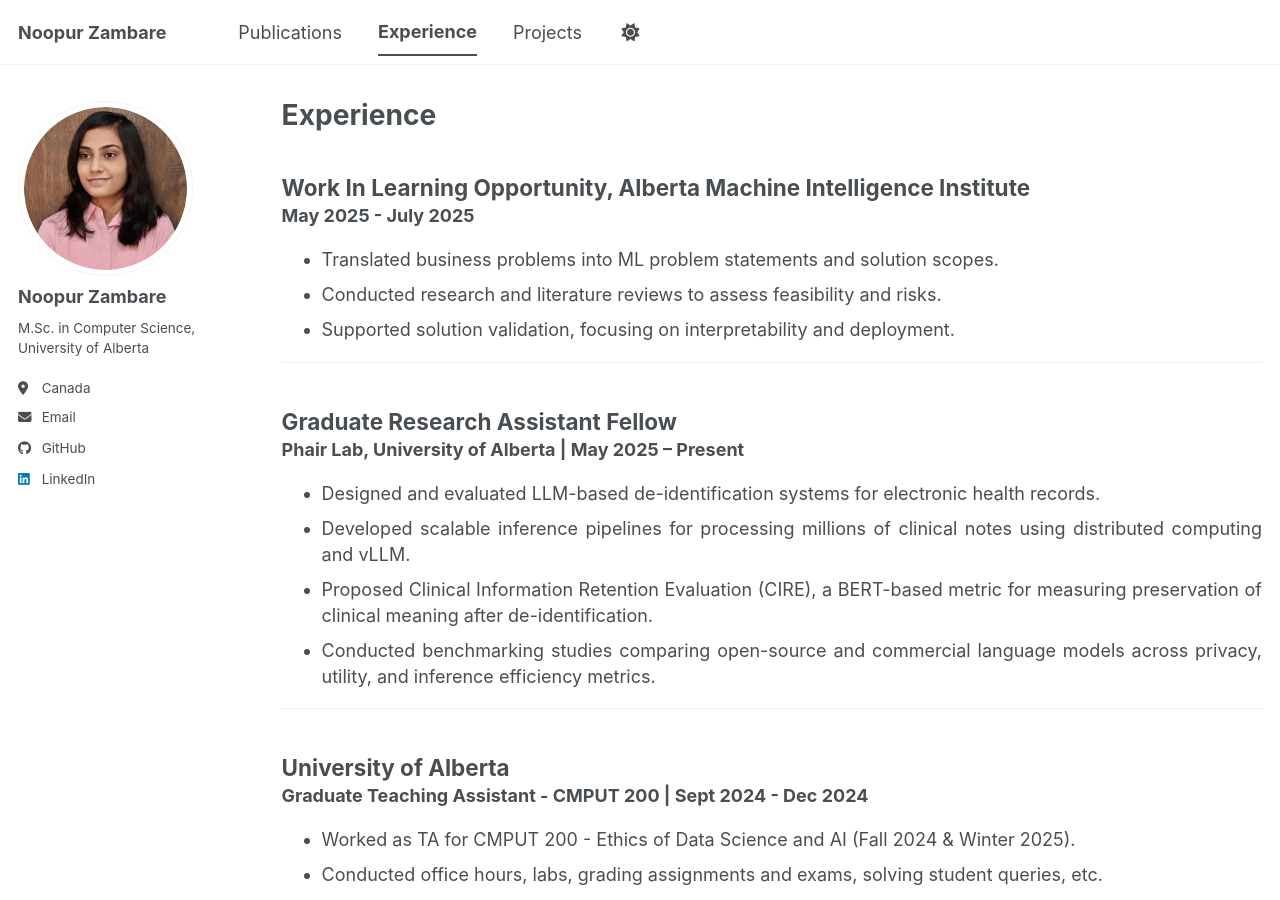
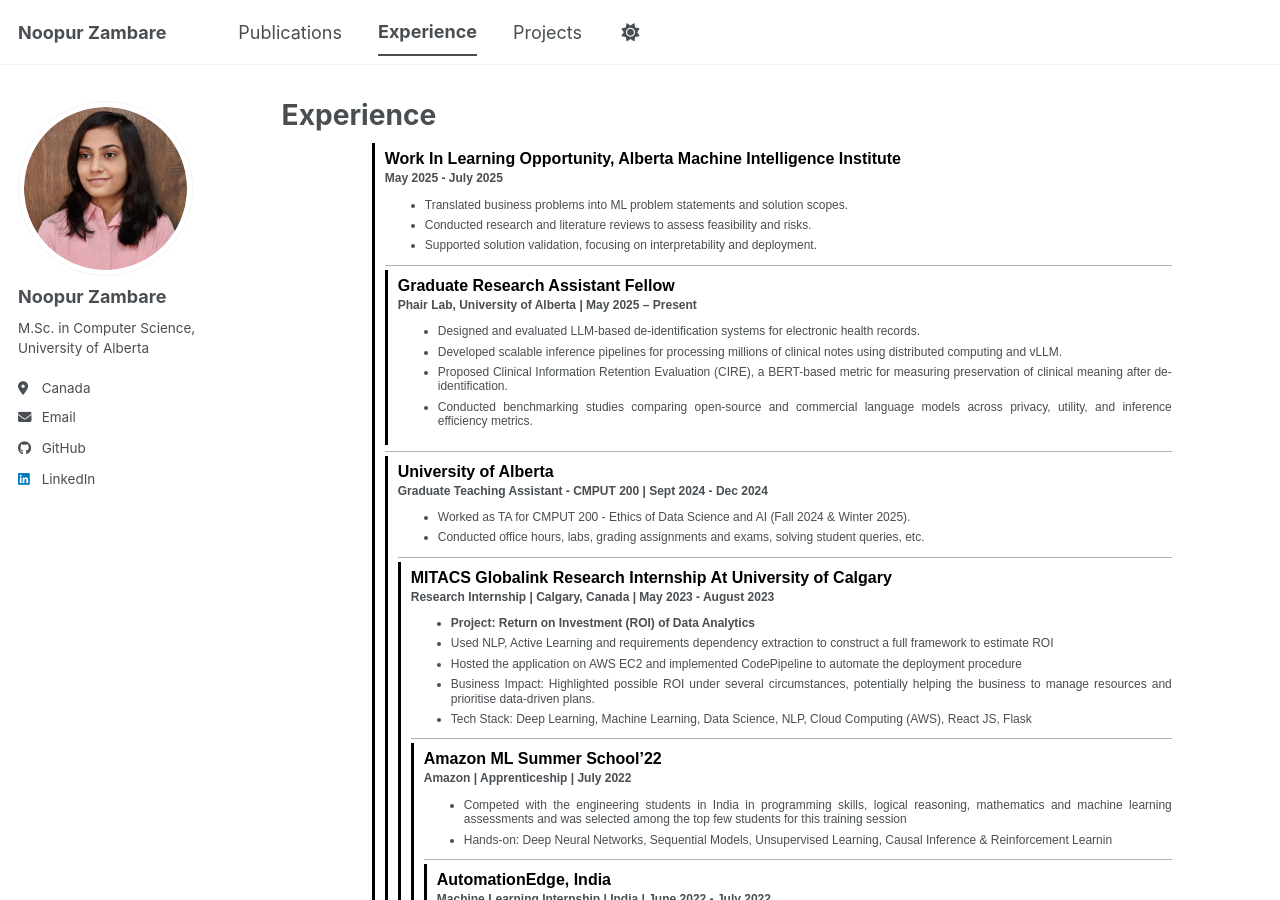
Before and after one commit to noopur-zambare/noopur-zambare.github.io, a Jekyll site: the page built from _pages/experience.html, in a window 1280 px wide and 900 px high. Built offline with Jekyll 4.4.1, drawn with Linux system fonts in a browser that asks for light colours; a script bundle is joined from its source files by our own code; library files that are not in the unit come from our copies.

Commit message:
experience updated

```diff
--- a/_pages/experience.html
+++ b/_pages/experience.html
@@ -9,24 +9,43 @@ author_profile: true
 
 {% assign sorted_experience = site.experience | sort: "date" | reverse %}
 
+<div style="max-width: 800px; margin: 0 auto; font-family: Arial;">
+
 {% for post in sorted_experience %}
 
-<article style="margin-bottom: 14px;">
+  <div style="
+    padding: 4px 0;
+    border-left: 3px solid black;
+    padding-left: 10px;
+    margin-bottom: 6px;
+  ">
 
-  <h2 style="margin-bottom: 2px;">
-    {{ post.title }}
-  </h2>
+    <div style="
+      font-weight: 800;
+      font-size: 16px;
+      margin: 0;
+      color: black;
+    ">
+      {{ post.title }}
+    </div>
 
-  <div style="margin-bottom: 4px; line-height: 1.45;">
-    {{ post.excerpt }}
+    <div style="
+      font-size: 12px;
+      line-height: 1.2;
+      margin: 0;
+    ">
+      {{ post.excerpt }}
+    </div>
+
   </div>
 
-</article>
-
-<hr style="
-  border: 0;
-  border-top: 1px solid #eee;
-  margin: 6px 0;
-">
+  <div style="
+    height: 1px;
+    background: black;
+    margin: 4px 0;
+    opacity: 0.3;
+  "></div>
 
 {% endfor %}
+
+</div>
```
